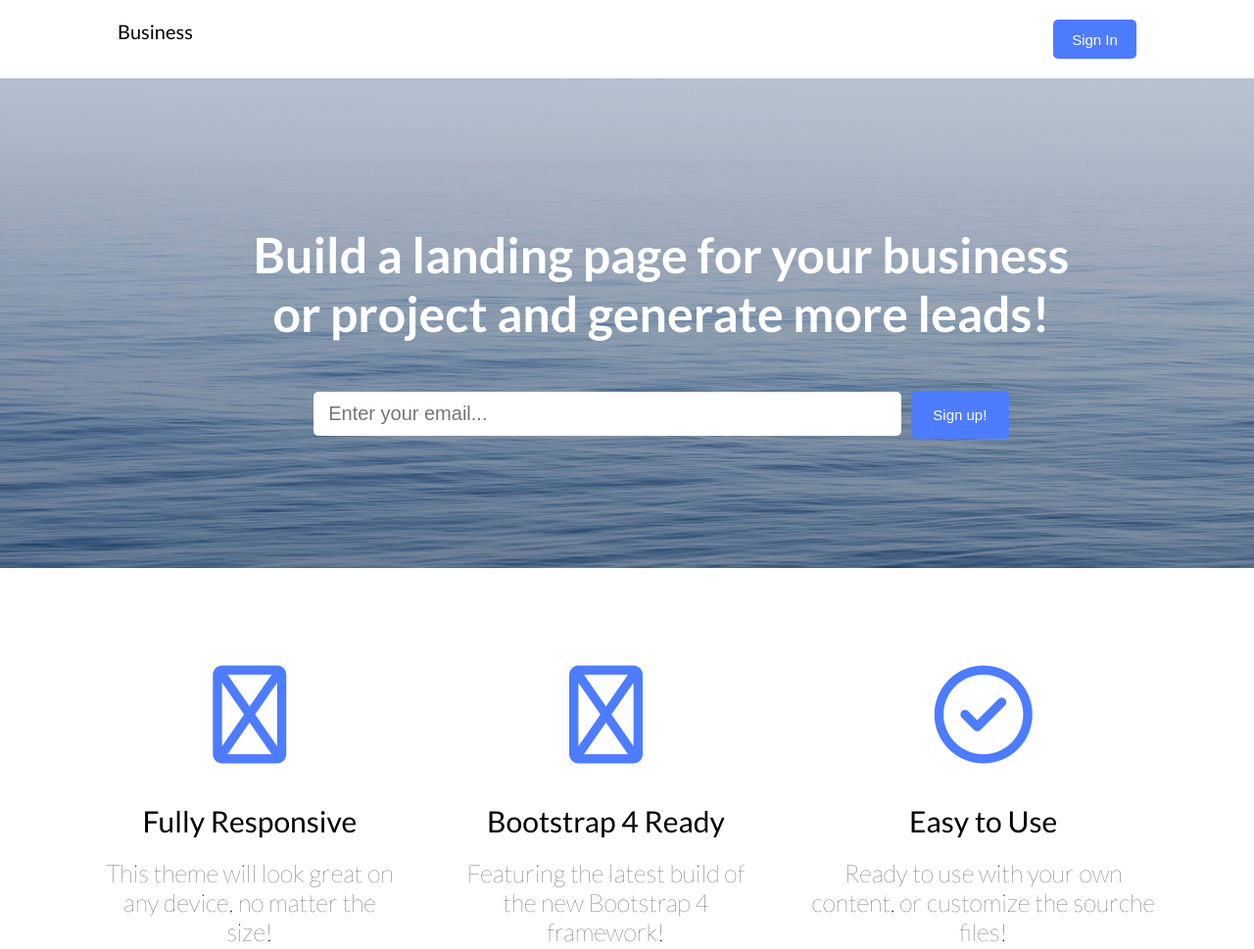
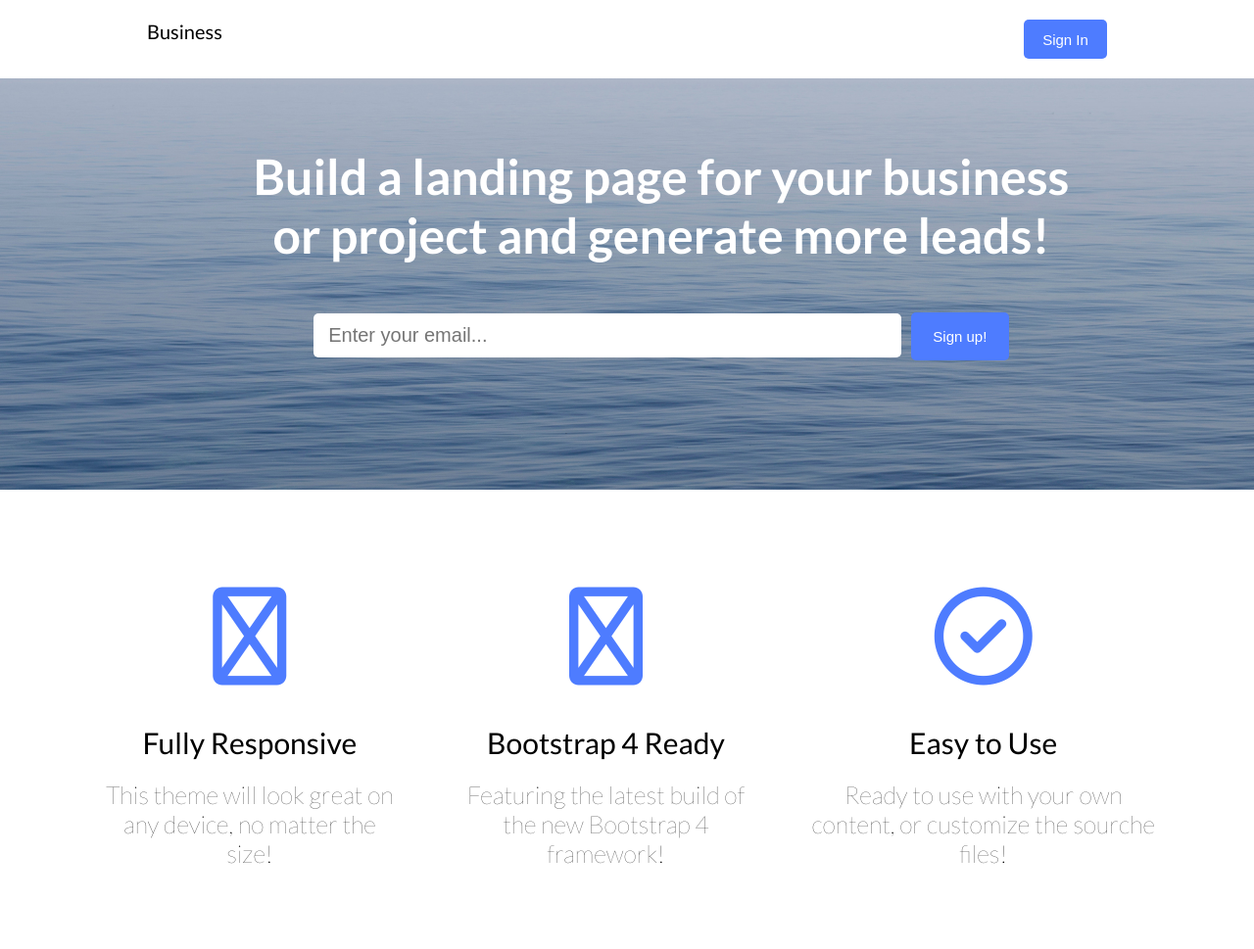
Before and after one commit to kkozeniauskas/Tarpinis-website, a website: page index.html in a window 1280 px wide. Shown: the top 969 px of the page at 98% size. Drawn offline with Linux system fonts and the light colour scheme.

Commit message:
position fixed

```diff
--- a/index.html
+++ b/index.html
@@ -12,7 +12,7 @@
 </head>
 <body>
 
-  <nav>
+  <nav class="top">
     Business
     <button>Sign In</button>
   </nav>
--- a/scss/style.scss
+++ b/scss/style.scss
@@ -11,12 +11,18 @@ body{
 
 }
 
-nav{
+.top{
   display: flex;
   justify-content: space-between;
-  margin: auto 100px;
-  padding: 20px;
+  padding: 20px 150px;
   font-size: 20px;
+  position: fixed;
+  width: 100%;
+  top: 0;
+  left: 0;
+  right: 0;
+  z-index: 1;
+  background-color: #fff;
 
   button{
     width: 85px;
```
Also changed, not shown: app/css/style.css.
